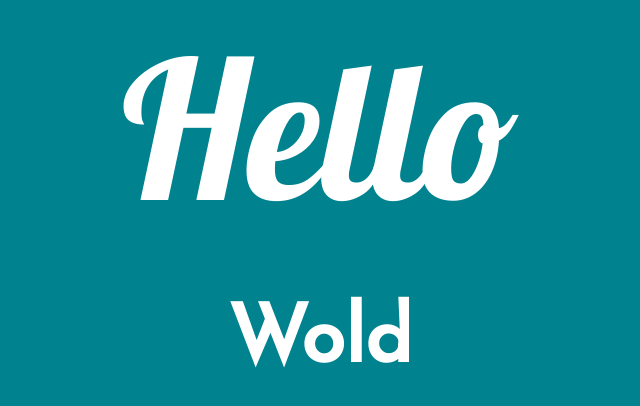
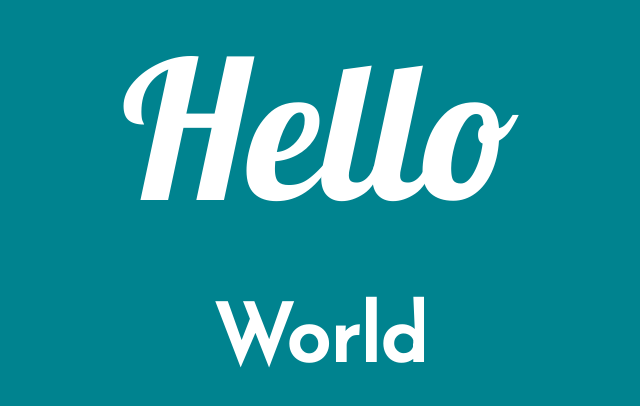
Before and after one commit to claussfrank/Leccion_12, a plain HTML site: page index.html in a window 1280 px wide. Shown: the whole page, without its empty margins (320-960 px from the left). Drawn offline with Linux system fonts and the light colour scheme.

Commit message:
Update index.html

```diff
--- a/index.html
+++ b/index.html
@@ -13,6 +13,6 @@
                  font-family:Lobster;"> Hello </header>
     <h1 style = "font-size: 5em;
                  text-align:center;
-                 font-family:Josefin Sans"> Wold  </h1>
+                 font-family:Josefin Sans"> World  </h1>
   </body>
 </html>
```
